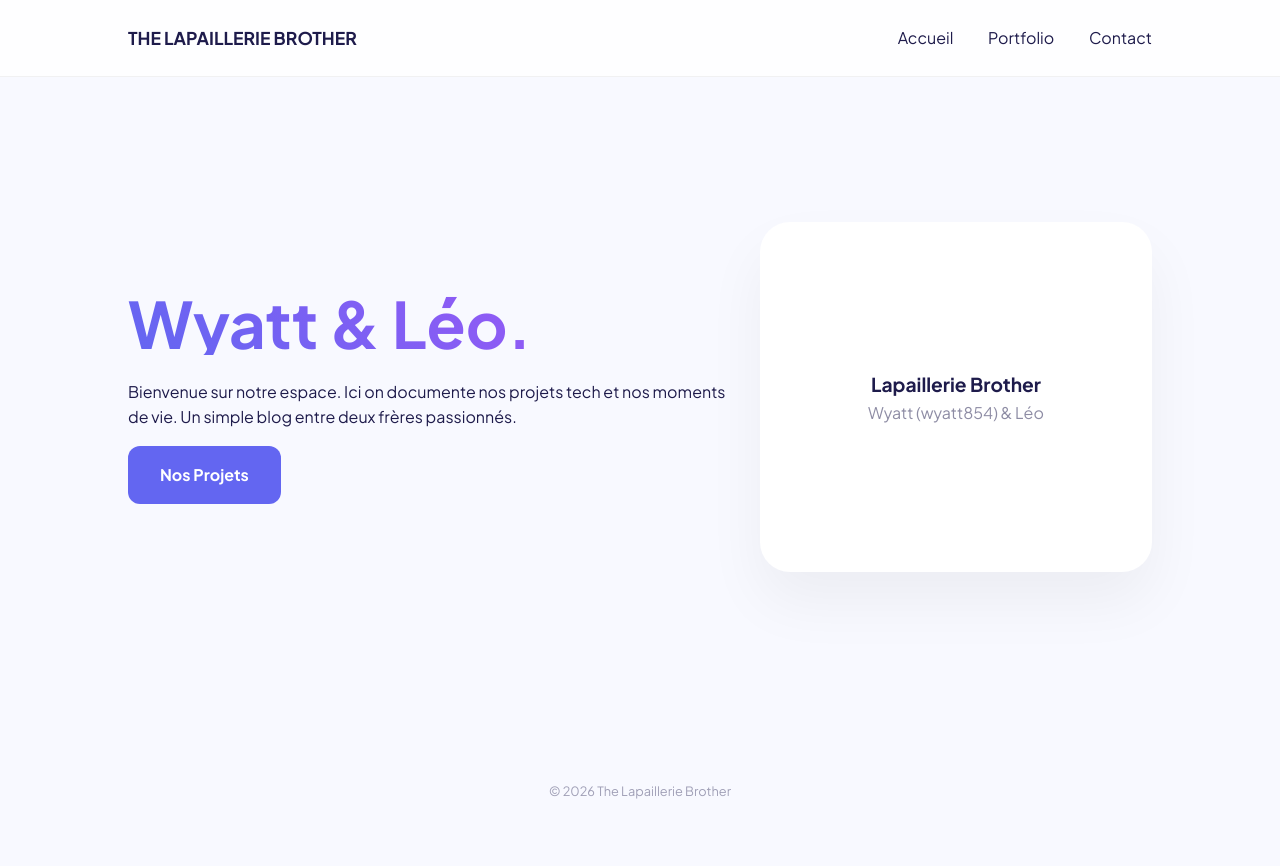
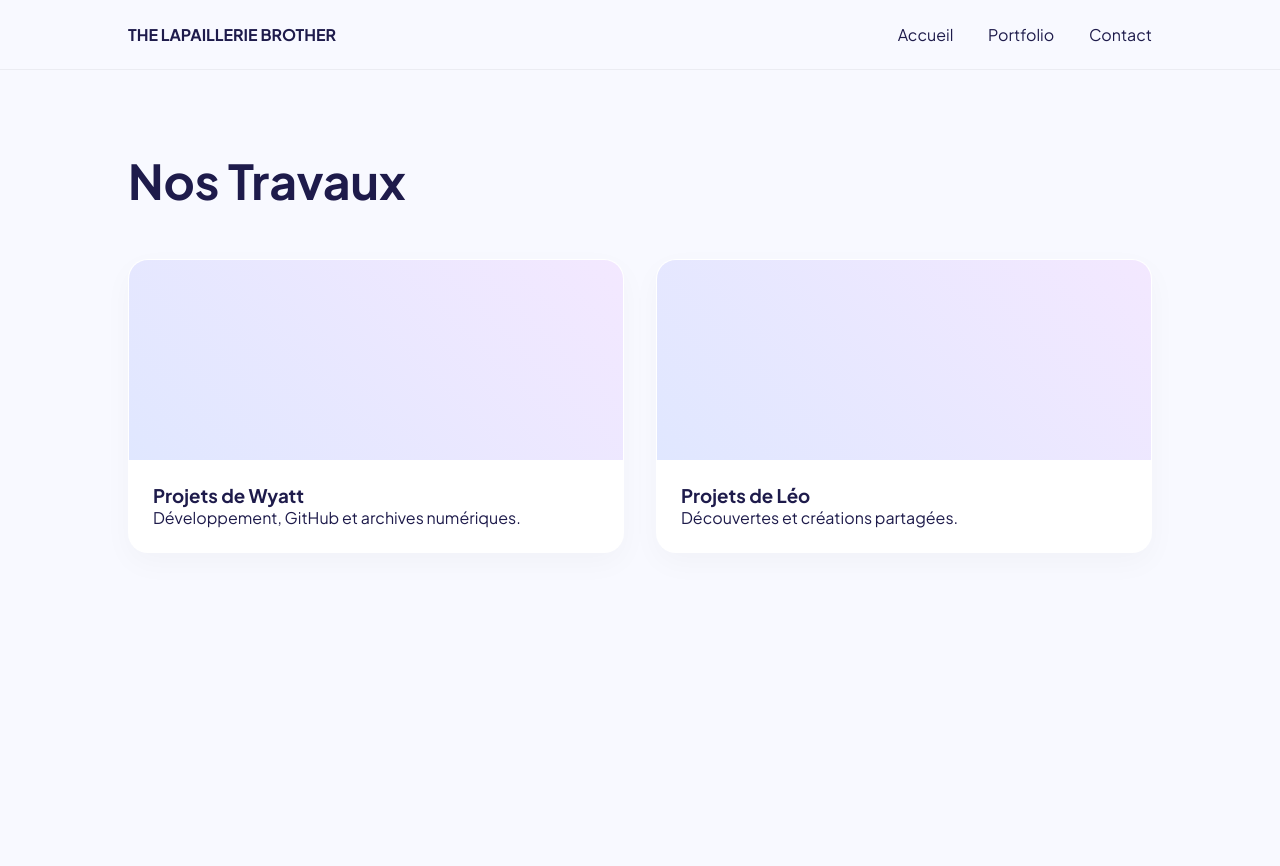
Before and after one commit to wyatt854/thelapailleriebrother.fr, a plain HTML site: page index.html in a window 1280 px wide. After the commit the page ends 800 px from the top, so only its background shows below. Drawn offline with Linux system fonts and the light colour scheme.

Commit message:
Update index.html

```diff
--- a/index.html
+++ b/index.html
@@ -3,46 +3,51 @@
 <head>
     <meta charset="UTF-8">
     <meta name="viewport" content="width=device-width, initial-scale=1.0">
-    <title>The Lapaillerie Brother | Wyatt & Léo</title>
+    <title>Portfolio | Wyatt & Léo</title>
     <link href="https://fonts.googleapis.com/css2?family=Plus+Jakarta+Sans:wght@300;400;700&display=swap" rel="stylesheet">
     <style>
-        :root { --bg: #f8f9ff; --primary: #6366f1; --dark: #1e1b4b; --glass: rgba(255, 255, 255, 0.8); }
+        :root { --bg: #f8f9ff; --primary: #6366f1; --dark: #1e1b4b; }
         * { margin: 0; padding: 0; box-sizing: border-box; }
-        body { font-family: 'Plus Jakarta Sans', sans-serif; background: var(--bg); color: var(--dark); line-height: 1.6; }
-        nav { display: flex; justify-content: space-between; align-items: center; padding: 1.5rem 10%; background: var(--glass); backdrop-filter: blur(10px); position: sticky; top: 0; z-index: 100; border-bottom: 1px solid rgba(0,0,0,0.05); }
-        .logo { font-weight: 700; text-transform: uppercase; font-size: 1.1rem; }
+        body { font-family: 'Plus Jakarta Sans', sans-serif; background: var(--bg); color: var(--dark); }
+        nav { display: flex; justify-content: space-between; align-items: center; padding: 1.5rem 10%; border-bottom: 1px solid rgba(0,0,0,0.05); }
+        .logo { font-weight: 700; text-transform: uppercase; text-decoration: none; color: var(--dark); }
         .nav-links a { text-decoration: none; color: var(--dark); margin-left: 2rem; font-weight: 500; }
-        header { display: flex; align-items: center; justify-content: space-between; padding: 8rem 10%; min-height: 80vh; gap: 2rem; }
-        .hero-text { max-width: 600px; }
-        .hero-text h1 { font-size: 4rem; line-height: 1; margin-bottom: 1.5rem; background: linear-gradient(45deg, #6366f1, #a855f7); -webkit-background-clip: text; -webkit-text-fill-color: transparent; }
-        .btn { display: inline-block; padding: 1rem 2rem; background: var(--primary); color: white; text-decoration: none; border-radius: 12px; font-weight: 600; margin-top: 1rem; transition: 0.3s; }
-        .btn:hover { transform: translateY(-3px); box-shadow: 0 10px 20px rgba(99, 102, 241, 0.2); }
-        .hero-img { position: relative; width: 450px; height: 350px; background: white; border-radius: 30px; box-shadow: 0 30px 60px rgba(0,0,0,0.05); display: flex; align-items: center; justify-content: center; }
-        footer { text-align: center; padding: 4rem; opacity: 0.4; font-size: 0.8rem; }
+        .container { padding: 5rem 10%; }
+        h1 { font-size: 3rem; margin-bottom: 3rem; }
+        .grid { display: grid; grid-template-columns: repeat(auto-fit, minmax(300px, 1fr)); gap: 2rem; }
+        .card { background: white; border-radius: 20px; overflow: hidden; box-shadow: 0 10px 30px rgba(0,0,0,0.03); transition: 0.3s; border: 1px solid transparent; }
+        .card:hover { transform: translateY(-5px); border-color: var(--primary); }
+        .card-img { height: 200px; background: linear-gradient(45deg, #e0e7ff, #f3e8ff); }
+        .card-body { padding: 1.5rem; }
     </style>
 </head>
 <body>
     <nav>
-        <div class="logo">The Lapaillerie Brother</div>
+        <a href="../index.html" class="logo">The Lapaillerie Brother</a>
         <div class="nav-links">
-            <a href="/">Accueil</a>
-            <a href="/portfolio/">Portfolio</a>
-            <a href="/contact/">Contact</a>
+            <a href="../index.html">Accueil</a>
+            <a href="index.html">Portfolio</a>
+            <a href="../contact/index.html">Contact</a>
         </div>
     </nav>
-    <header>
-        <div class="hero-text">
-            <h1>Wyatt & Léo.</h1>
-            <p>Bienvenue sur notre espace. Ici on documente nos projets tech et nos moments de vie. Un simple blog entre deux frères passionnés.</p>
-            <a href="/portfolio/" class="btn">Nos Projets</a>
-        </div>
-        <div class="hero-img">
-            <div style="text-align: center;">
-                <p style="font-weight: bold; font-size: 1.2rem;">Lapaillerie Brother</p>
-                <p style="opacity: 0.5;">Wyatt (wyatt854) & Léo</p>
+    <div class="container">
+        <h1>Nos Travaux</h1>
+        <div class="grid">
+            <div class="card">
+                <div class="card-img"></div>
+                <div class="card-body">
+                    <h3>Projets de Wyatt</h3>
+                    <p>Développement, GitHub et archives numériques.</p>
+                </div>
+            </div>
+            <div class="card">
+                <div class="card-img"></div>
+                <div class="card-body">
+                    <h3>Projets de Léo</h3>
+                    <p>Découvertes et créations partagées.</p>
+                </div>
             </div>
         </div>
-    </header>
-    <footer>&copy; 2026 The Lapaillerie Brother</footer>
+    </div>
 </body>
 </html>
```
